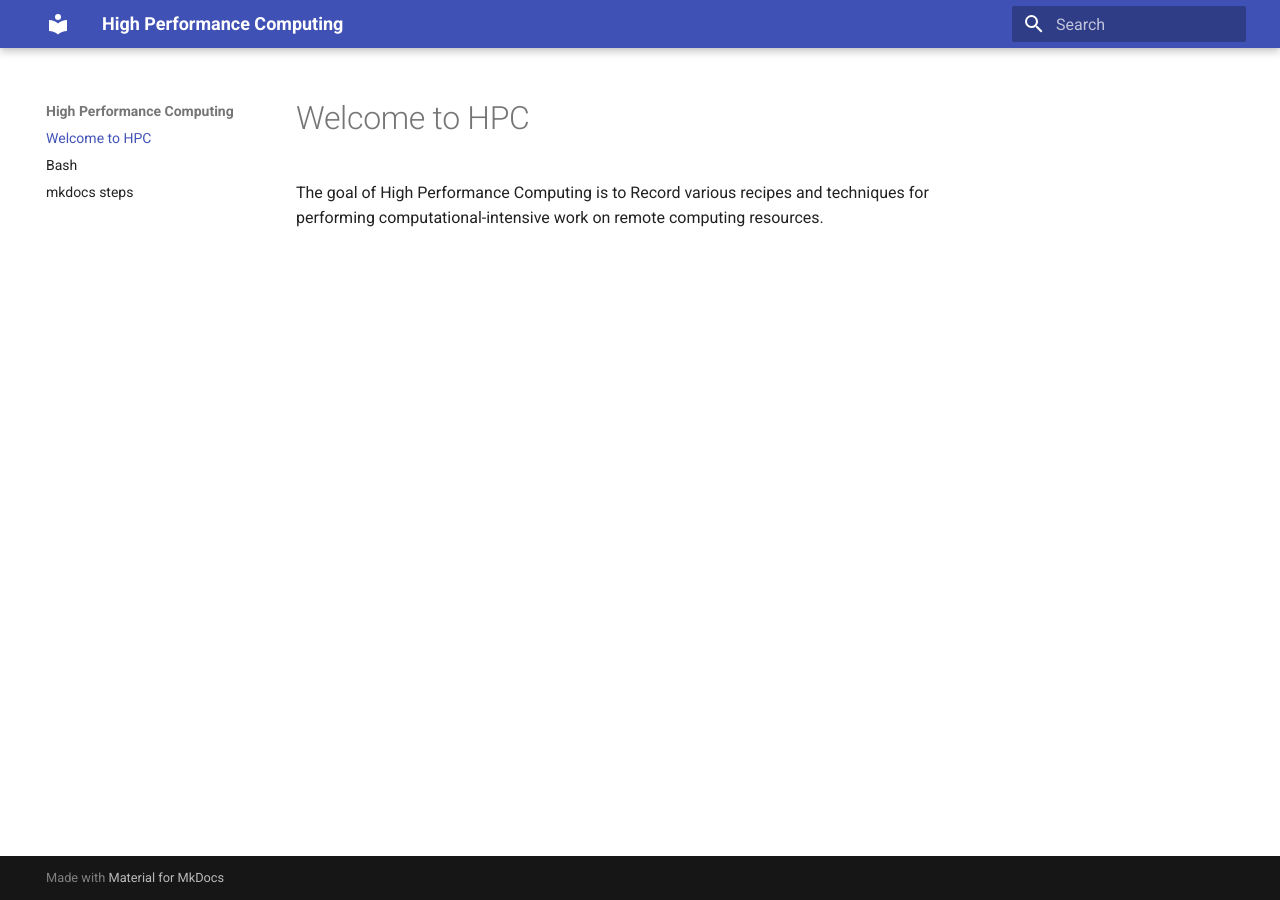
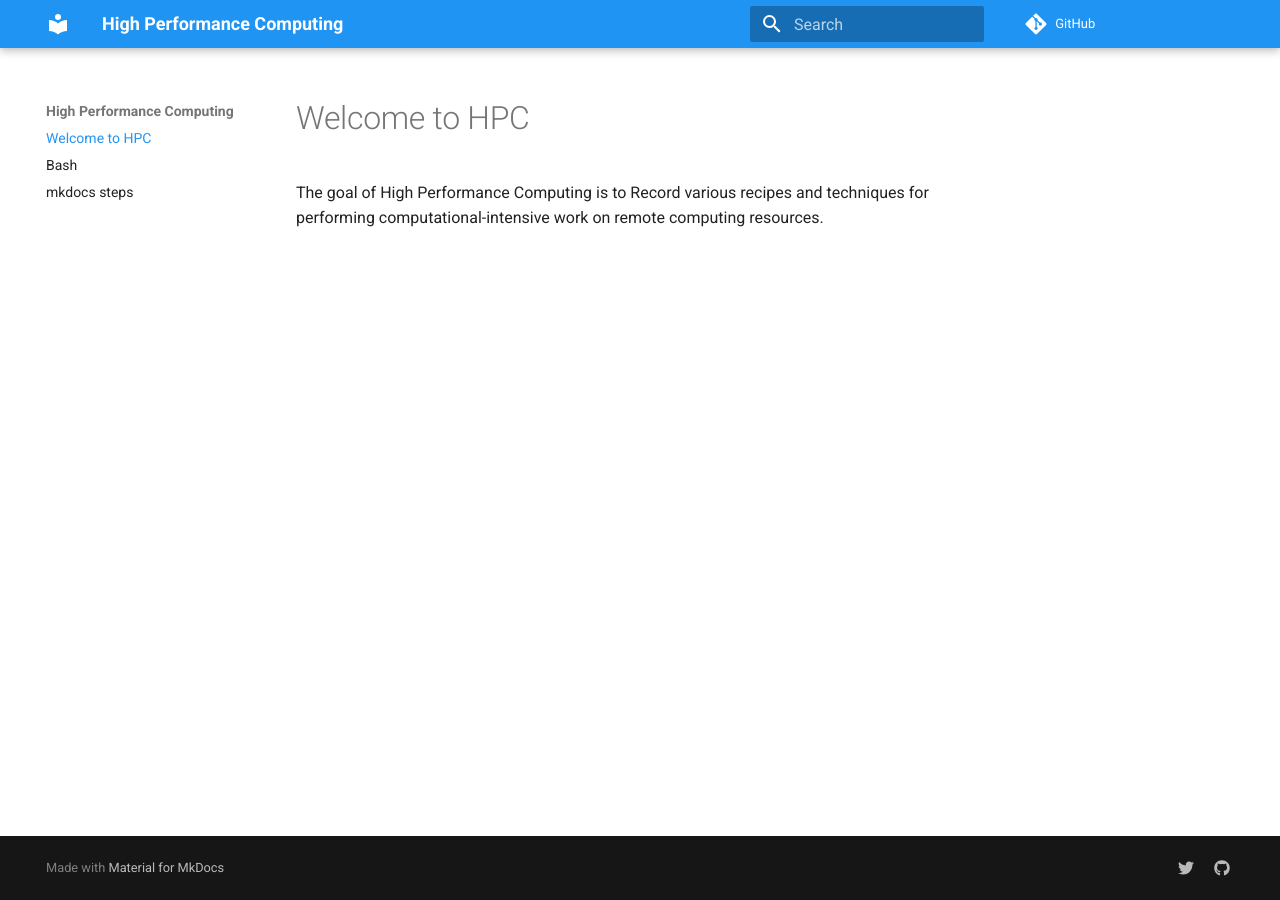
Before and after one commit to coatless/hpc, an MkDocs documentation site: the page built from docs/index.md, in a window 1280 px wide. Built offline with MkDocs 1.6.1 and Material for MkDocs 9.7.7, drawn with Linux system fonts in a browser that asks for light colours; comment, search, counter and statistics services are not loaded.

Commit message:
Setup configuration, enable extensions (#5)

```diff
--- a/mkdocs.yml
+++ b/mkdocs.yml
@@ -1,3 +1,64 @@
 site_name: High Performance Computing
+site_url: https://hpc.thecoatlessprofessor.com/
+repo_url: https://github.com/coatless/hpc
+site_author: James Balamuta
+site_description: >-
+  Tips, tricks, and so much more on harnessing High Performance Computing in
+  everyday work.
+
 theme:
   name: material
+  language: en
+  palette:
+    primary: blue
+  font:
+    text: Roboto
+    code: Roboto Mono
+
+google_analytics:
+  - UA-38501058-9
+  - auto
+
+# Enable extensions
+markdown_extensions:
+  - markdown.extensions.admonition
+  - markdown.extensions.attr_list
+  - markdown.extensions.def_list
+  - markdown.extensions.footnotes
+  - markdown.extensions.meta
+  - markdown.extensions.toc:
+      permalink: true
+  - pymdownx.arithmatex:
+      generic: true
+  - pymdownx.betterem:
+      smart_enable: all
+  - pymdownx.caret
+  - pymdownx.critic
+  - pymdownx.details
+  - pymdownx.emoji:
+      emoji_index: !!python/name:materialx.emoji.twemoji
+      emoji_generator: !!python/name:materialx.emoji.to_svg
+  - pymdownx.highlight
+  - pymdownx.inlinehilite
+  - pymdownx.keys
+  - pymdownx.magiclink:
+      repo_url_shorthand: true
+      user: squidfunk
+      repo: mkdocs-material
+  - pymdownx.mark
+  - pymdownx.smartsymbols
+  - pymdownx.snippets:
+      check_paths: true
+  - pymdownx.superfences
+  - pymdownx.tabbed
+  - pymdownx.tasklist:
+      custom_checkbox: true
+  - pymdownx.tilde
+
+# Add social pages
+extra:
+  social:
+    - icon: fontawesome/brands/twitter
+      link: https://twitter.com/axiomsofxyz
+    - icon: fontawesome/brands/github
+      link: https://github.com/coatless/
```
